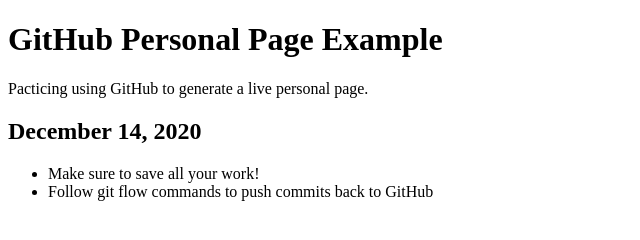
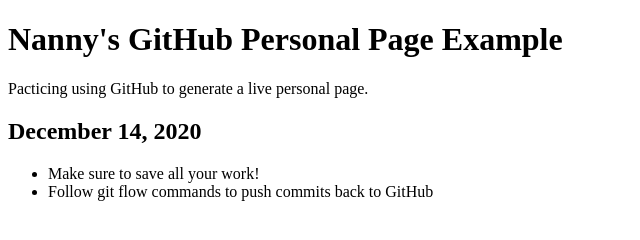
Before and after one commit to sa605935/sa605935.github.io, a plain HTML site: page index.html in a window 1280 px wide. Shown: the whole page, without its empty margins (0-640 px from the left). Drawn offline with Linux system fonts and the light colour scheme.

Commit message:
changed the name of header 1

```diff
--- a/index.html
+++ b/index.html
@@ -10,7 +10,7 @@
 
   <body>
 
-  <h1>GitHub Personal Page Example</h1>
+  <h1>Nanny's GitHub Personal Page Example</h1>
 
   <p>Pacticing using GitHub to generate a live personal page.</p>
 
```
